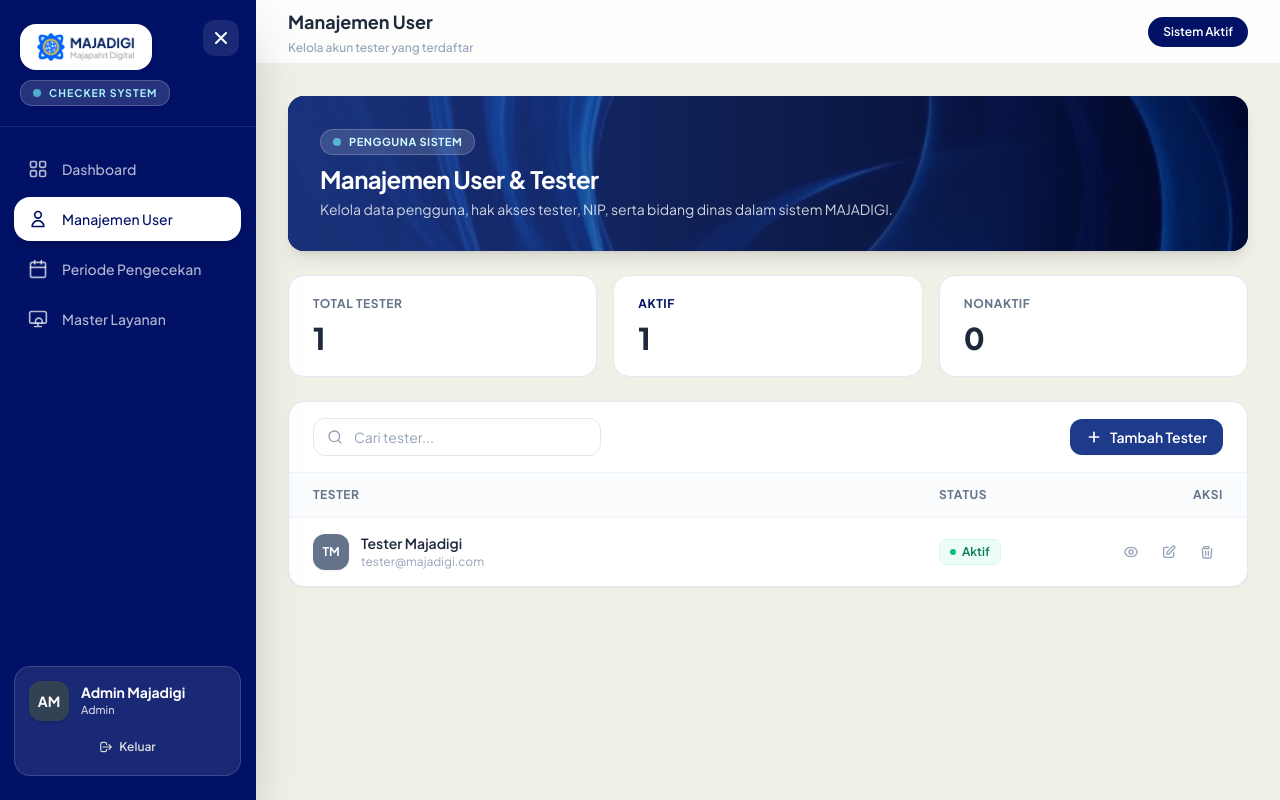
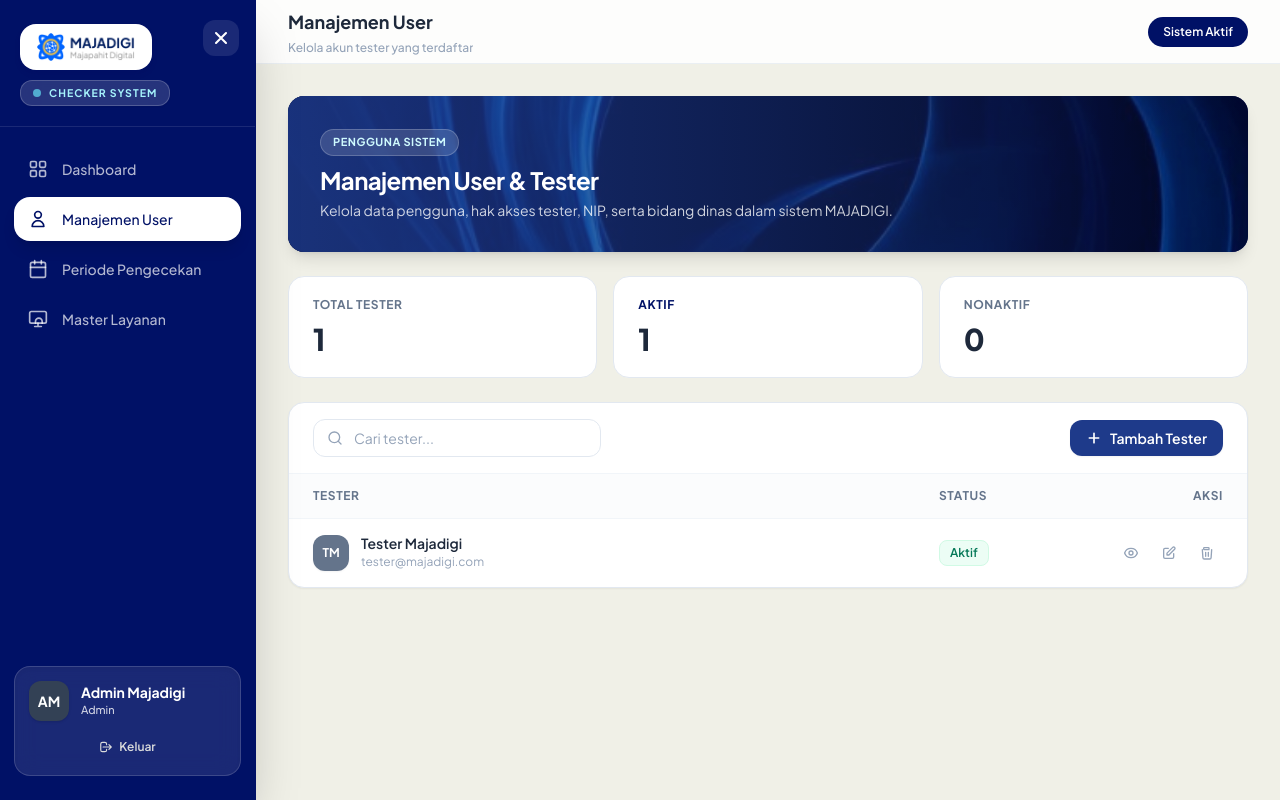
Before and after one commit to EvelinSA05/sistem-informasi-pengecekan-dan-monitoring-layanan-terpadu, a Laravel app: page /admin/users in a window 1280 px wide. Run offline with Laravel 12, Linux system fonts and the light colour scheme; a user stored in the database is signed in; data comes from the database, SQL or seed files in the repository; style sheets or scripts are compiled from the project's sources; some libraries are stand-ins or nearby versions.

Commit message:
style: remove banner, table status, and detail modal dot indicators in ManajemenUser

```diff
--- a/resources/js/Pages/Admin/ManajemenUser.vue
+++ b/resources/js/Pages/Admin/ManajemenUser.vue
@@ -215,8 +215,7 @@ function confirmDelete() {
       <div class="absolute inset-0 opacity-70 bg-cover bg-center" style="background-image: url('/images/banner_3.jpg');"></div>
       <div class="absolute inset-0 bg-gradient-to-r from-[#1e3a8a]/85 via-[#1e3a8a]/45 to-transparent pointer-events-none"></div>
       <div class="relative z-10">
-        <div class="inline-flex items-center gap-2 px-3 py-1 rounded-full bg-white/15 border border-white/20 mb-2 text-[11px] font-bold tracking-wider uppercase text-cyan-100 backdrop-blur-sm">
-          <span class="w-2 h-2 rounded-full bg-cyan-300 animate-pulse"></span>
+        <div class="inline-flex items-center px-3 py-1 rounded-full bg-white/15 border border-white/20 mb-2 text-[11px] font-bold tracking-wider uppercase text-cyan-100 backdrop-blur-sm">
           Pengguna Sistem
         </div>
         <h2 class="text-xl sm:text-2xl font-bold text-white tracking-tight">Manajemen User & Tester</h2>
@@ -314,13 +313,12 @@ function confirmDelete() {
  <td class="px-3 sm:px-6 py-4 text-left w-36 sm:w-44">
  <span
  :class="[
- 'inline-flex items-center gap-1.5 px-2.5 py-1 rounded-lg text-xs font-semibold',
+ 'inline-flex items-center px-2.5 py-1 rounded-lg text-xs font-semibold',
  user.status === 'aktif'
  ? 'bg-emerald-50 border border-emerald-100 text-emerald-700'
  : 'bg-slate-100 border border-slate-200 text-slate-500'
  ]"
  >
- <span :class="['w-1.5 h-1.5 rounded-full', user.status === 'aktif' ? 'bg-emerald-500' : 'bg-slate-400']"></span>
  {{ user.status === 'aktif' ? 'Aktif' : 'Nonaktif' }}
  </span>
  </td>
@@ -489,8 +487,8 @@ function confirmDelete() {
                                             addForm.status === 'aktif' ? 'border-primary bg-primary/10' : 'border-slate-200 bg-white hover:border-slate-300'
                                         ]">
                                             <input type="radio" v-model="addForm.status" value="aktif" class="accent-primary"/>
-                                            <span class="flex items-center gap-1.5 text-sm font-semibold text-slate-700">
-                                                <span class="w-2 h-2 rounded-full bg-emerald-500"></span> Aktif
+                                            <span class="text-sm font-semibold text-slate-700">
+                                                Aktif
                                             </span>
                                         </label>
                                         <label :class="[
@@ -498,8 +496,8 @@ function confirmDelete() {
                                             addForm.status === 'tidak aktif' ? 'border-primary bg-primary/10' : 'border-slate-200 bg-white hover:border-slate-300'
                                         ]">
                                             <input type="radio" v-model="addForm.status" value="tidak aktif" class="accent-primary"/>
-                                            <span class="flex items-center gap-1.5 text-sm font-semibold text-slate-700">
-                                                <span class="w-2 h-2 rounded-full bg-slate-400"></span> Nonaktif
+                                            <span class="text-sm font-semibold text-slate-700">
+                                                Nonaktif
                                             </span>
                                         </label>
                                     </div>
@@ -574,8 +572,8 @@ function confirmDelete() {
  editForm.status === 'aktif' ? 'border-primary bg-primary/10' : 'border-slate-200 bg-white hover:border-slate-300'
  ]">
  <input type="radio" v-model="editForm.status" value="aktif" class="accent-primary"/>
- <span class="flex items-center gap-1.5 text-sm font-semibold text-slate-700">
- <span class="w-2 h-2 rounded-full bg-emerald-500"></span> Aktif
+ <span class="text-sm font-semibold text-slate-700">
+ Aktif
  </span>
  </label>
  <label :class="[
@@ -583,8 +581,8 @@ function confirmDelete() {
  editForm.status === 'tidak aktif' ? 'border-primary bg-primary/10' : 'border-slate-200 bg-white hover:border-slate-300'
  ]">
  <input type="radio" v-model="editForm.status" value="tidak aktif" class="accent-primary"/>
- <span class="flex items-center gap-1.5 text-sm font-semibold text-slate-700">
- <span class="w-2 h-2 rounded-full bg-slate-400"></span> Nonaktif
+ <span class="text-sm font-semibold text-slate-700">
+ Nonaktif
  </span>
  </label>
  </div>
@@ -638,10 +636,9 @@ function confirmDelete() {
  <p class="font-bold text-slate-800 text-sm">{{ selectedUser.name }}</p>
  <p class="text-xs text-slate-500">{{ selectedUser.email }}</p>
  <span :class="[
- 'inline-flex items-center gap-1 mt-1 px-2 py-0.5 rounded-md text-[11px] font-semibold',
+ 'inline-flex items-center mt-1 px-2 py-0.5 rounded-md text-[11px] font-semibold',
  selectedUser.status === 'aktif' ? 'bg-emerald-100 text-emerald-700' : 'bg-slate-100 text-slate-500'
  ]">
- <span :class="['w-1.5 h-1.5 rounded-full', selectedUser.status === 'aktif' ? 'bg-emerald-500' : 'bg-slate-400']"></span>
  {{ selectedUser.status === 'aktif' ? 'Aktif' : 'Nonaktif' }}
  </span>
  </div>
```
